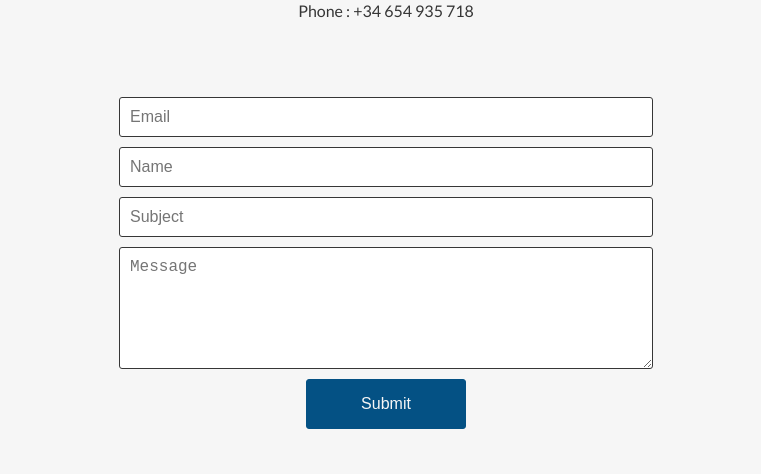
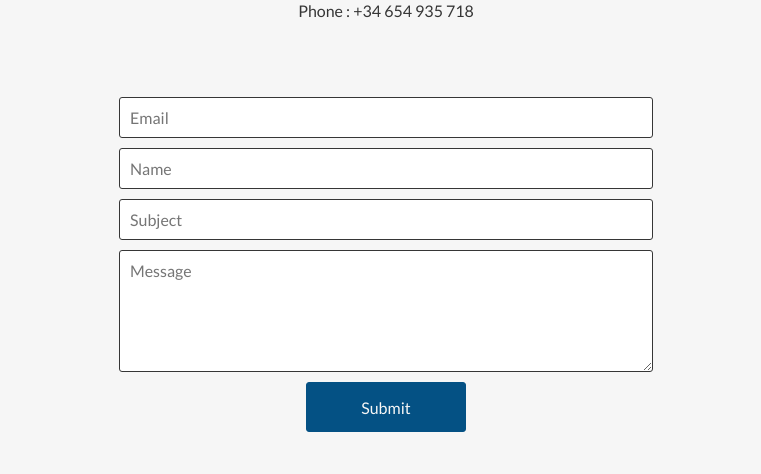
Before and after one commit to cserron/iremcap, a Jekyll site: the page built from contact.md, in a window 1280 px wide. Shown: the part 345-819 px from the top of the page, without its empty margins (254-1015 px from the left). Built offline with Jekyll 4.4.1, drawn with Linux system fonts in a browser that asks for light colours; grey boxes are pictures that could not be loaded.

Commit message:
Same font on every form input.

```diff
--- a/_sass/pages/_contact.scss
+++ b/_sass/pages/_contact.scss
@@ -57,18 +57,21 @@
     justify-content: center;
     align-items: center;
 
-    &--input, &--textarea, &--submit {
+    &--input,
+    &--textarea,
+    &--submit {
 
       @include for-size(desktop-up) {
         width: 40%;
       }
 
-      width: 70%;
-      border: solid 1px $black;
+      border: 1px solid $black;
       border-radius: 3px;
+      font-family: Lato, sans-serif;
+      font-size: 16px;
       margin: 5px;
       padding: 10px;
-      font-size: 16px;
+      width: 70%;
     }
 
     &--textarea {
```
